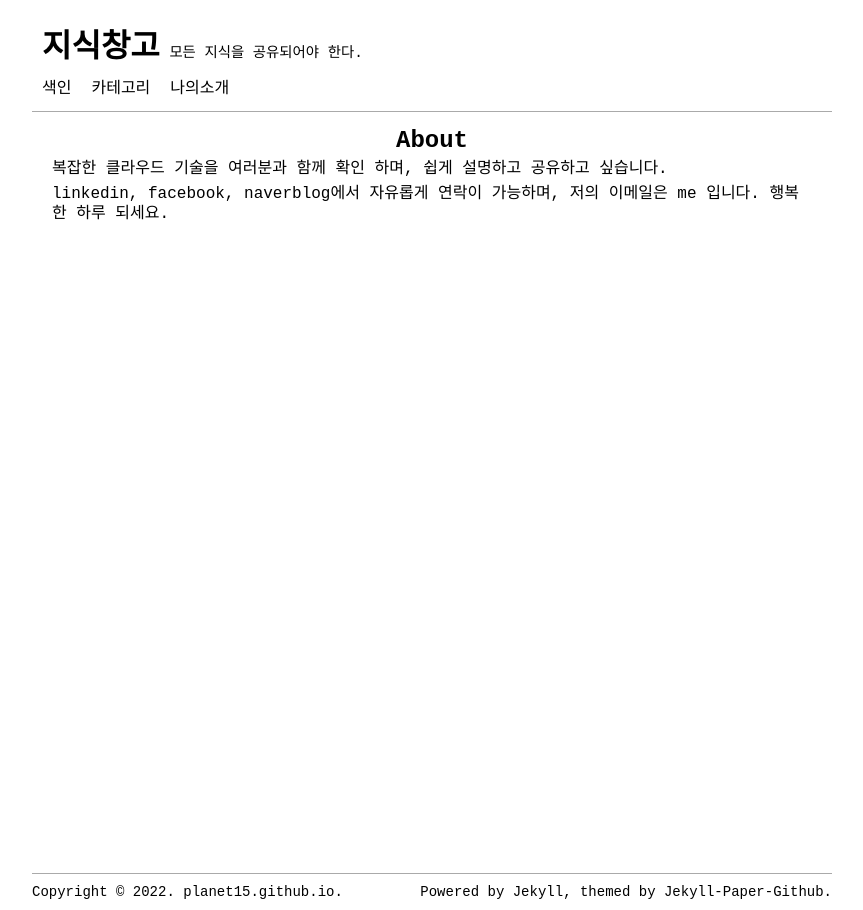
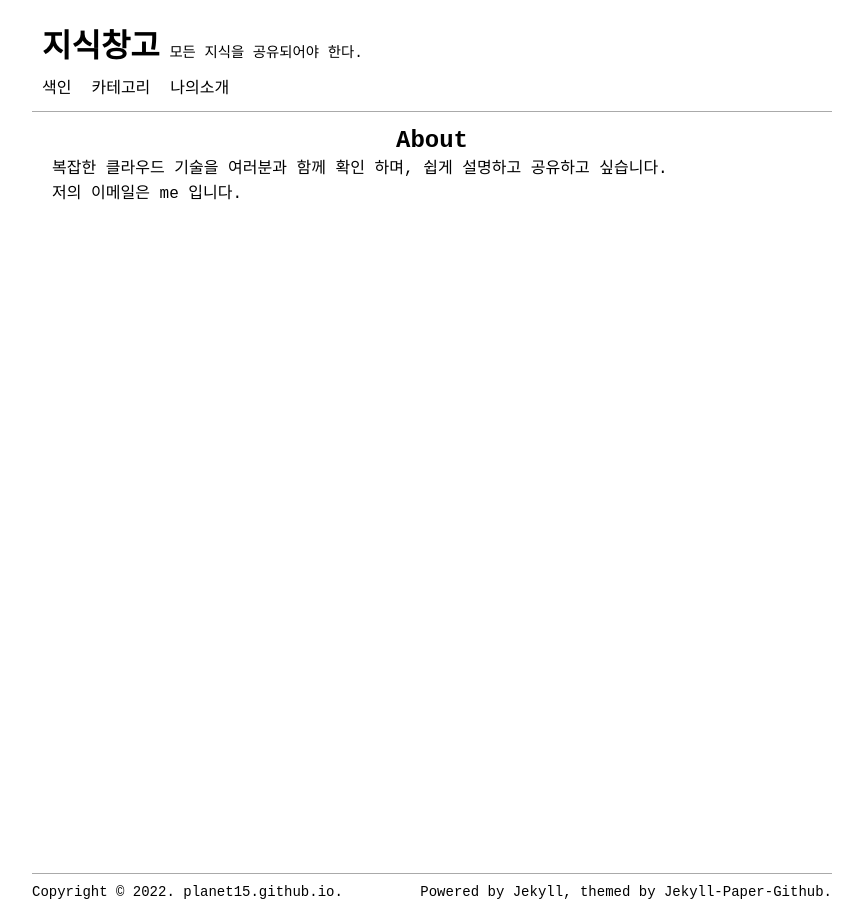
Before and after one commit to Planet15/planet15.github.io, a Jekyll site: the page built from pages/about.md, in a window 1280 px wide. Shown: the whole page, without its empty margins (208-1071 px from the left). Built offline with Jekyll 4.4.1, drawn with Linux system fonts in a browser that asks for light colours.

Commit message:
Remove site address

```diff
--- a/pages/about.md
+++ b/pages/about.md
@@ -7,9 +7,7 @@ permalink: /about/
 복잡한 클라우드 기술을 여러분과 함께 확인 하며,
 쉽게 설명하고 공유하고 싶습니다.
 
-[linkedin], [facebook], [naverblog]에서 자유롭게
-연락이 가능하며, 저의 이메일은 [me](mailto:casong99@gmail.com) 입니다.
-행복한 하루 되세요.
+저의 이메일은 [me](mailto:casong99@gmail.com) 입니다.
 
 [linkedin]: https://www.linkedin.com/in/casong99/
 [facebook]: https://www.facebook.com/changan.song/
```
